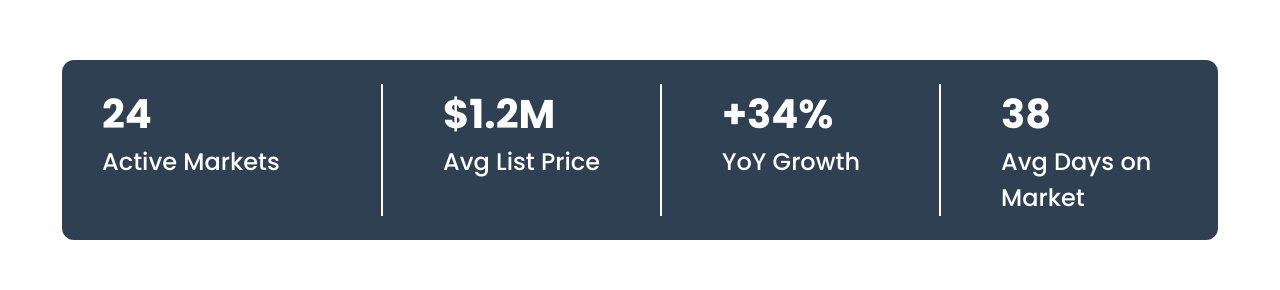
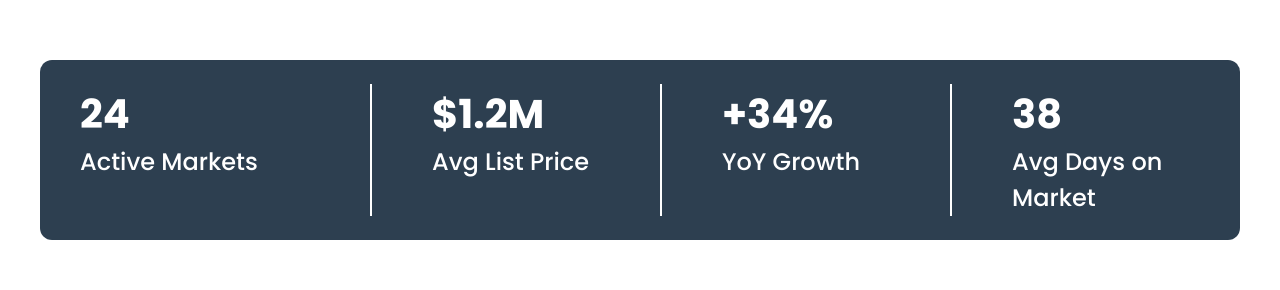
Before and after one commit to RayyanKhan4004/805Intelleigence, a Next.js app: page /reports in a window 1280 px wide. Shown: the part 190-480 px from the top of the page. Built offline with nearby package versions, Linux system fonts and the light colour scheme; no server answers.

Commit message:
report page stat fix

```diff
--- a/src/features/reports/components/Stats.tsx
+++ b/src/features/reports/components/Stats.tsx
@@ -5,8 +5,8 @@ function Stats() {
   return (
     <div className="w-full px-10 mb-[30px] flex justify-center">
       <div className=" grid grid-cols-4 gap-10
-          bg-primary text-white
-          max-w-[1156px] rounded-[12px]
+          bg-app-primary text-white
+          rounded-[12px]
           px-10 py-6
           max-lg:grid-cols-2
           max-sm:grid-cols-1 ">
@@ -15,7 +15,7 @@ function Stats() {
             <Typography variant="h3" className="w-bold  font-bold text-[40px] ">
               {curr.title}
             </Typography>
-            <Typography variant="Heading2" className=" font-medium text-[24px] ">
+            <Typography variant="Heading2" className=" font-medium text-[24px]  ">
               {curr.sub}
             </Typography>
           </div>
```
